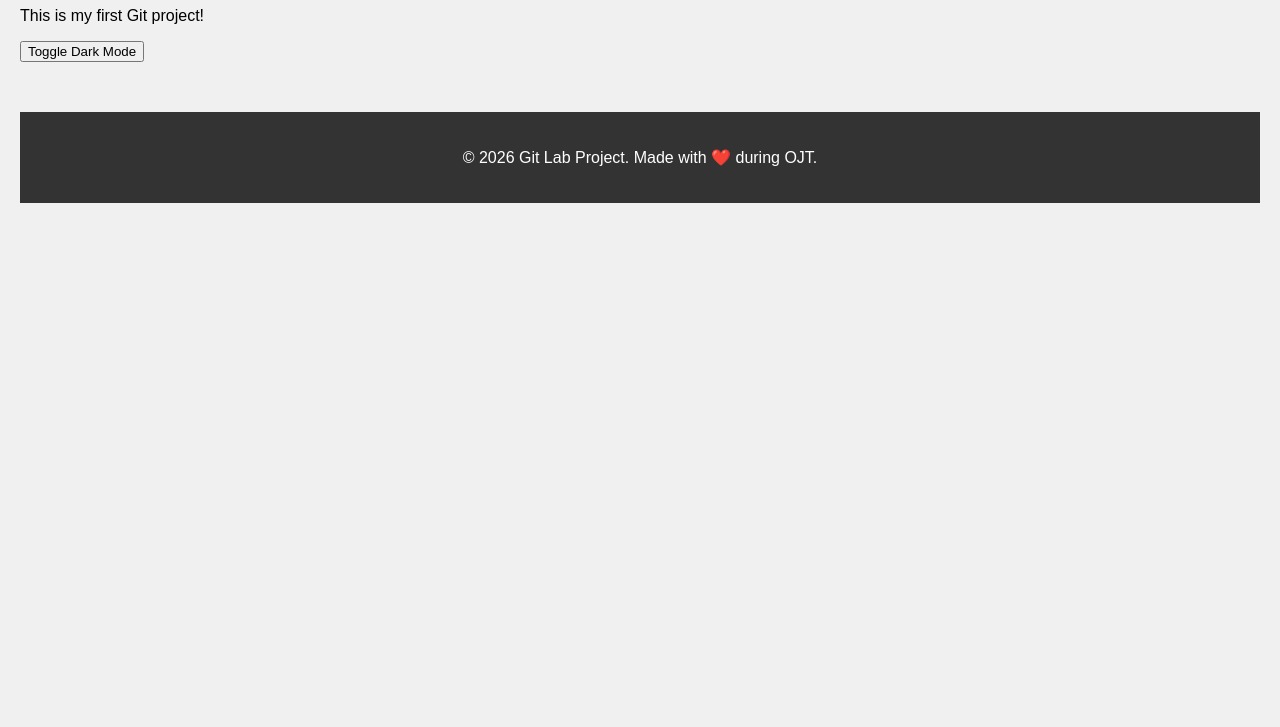
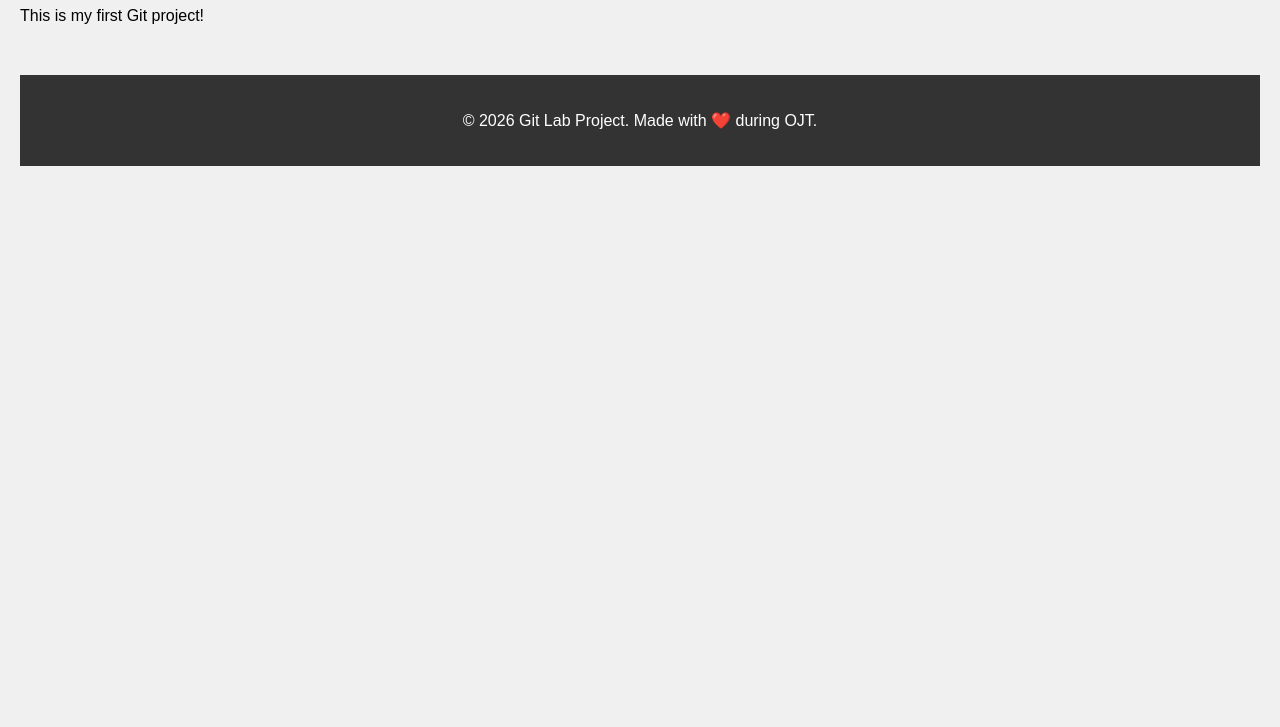
Before and after one commit to AbdillahHalim/git-lab-1-Abdillahhalim, a plain HTML site: page index.html in a window 1280 px wide. Shown: the part 73-800 px from the top of the page. Drawn offline with Linux system fonts and the light colour scheme.

Commit message:
fix html file

```diff
--- a/index.html
+++ b/index.html
@@ -8,9 +8,8 @@
 <body>
   <h1>Welcome to Git Lab</h1>
   <p>This is my first Git project!</p>
-  <button class="theme-toggle" onclick="toggleDarkMode()">Toggle Dark Mode</button>
   <footer style="margin-top: 50px; padding: 20px; background: #333; color: white; text-align: center;">
-  <p>© 2026 Git Lab Project. Made with ❤️ during OJT.</p>
-</footer>
+    <p>© 2026 Git Lab Project. Made with ❤️ during OJT.</p>
+  </footer>
 </body>
 </html>
```
